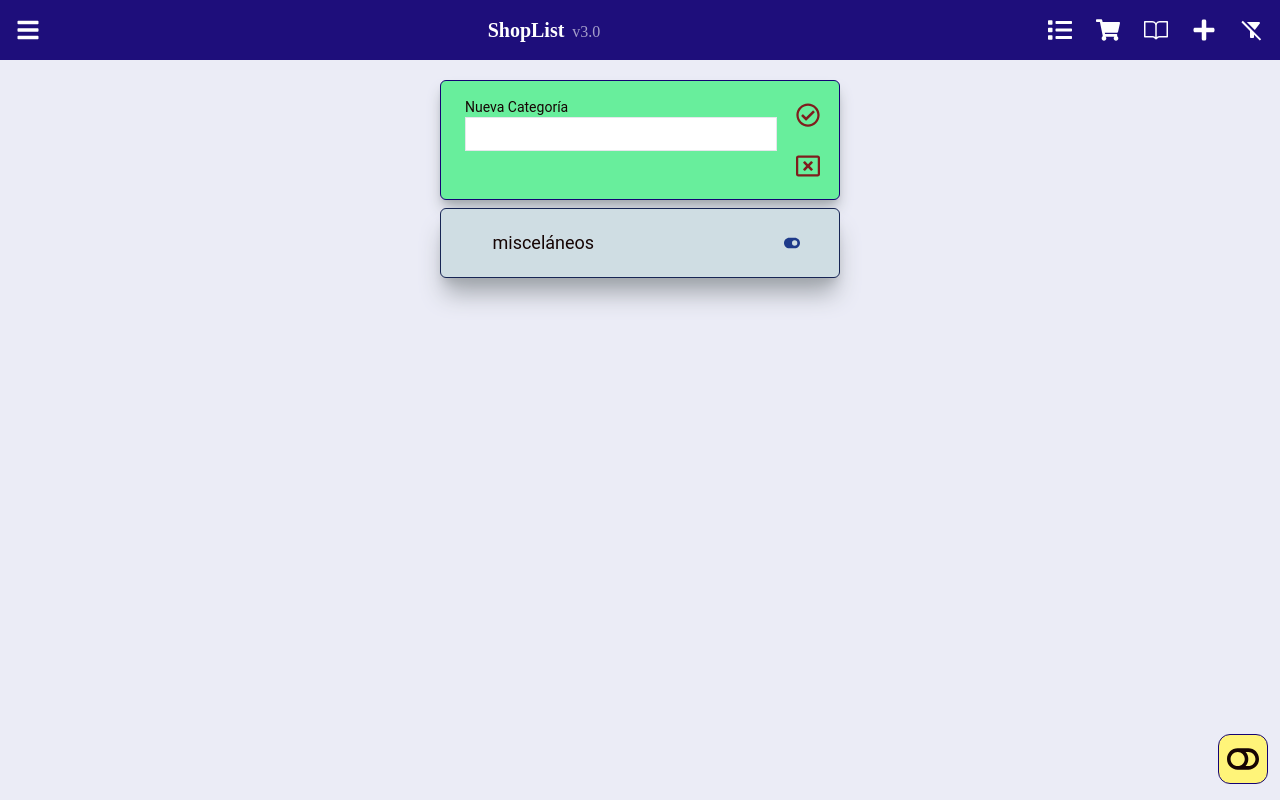
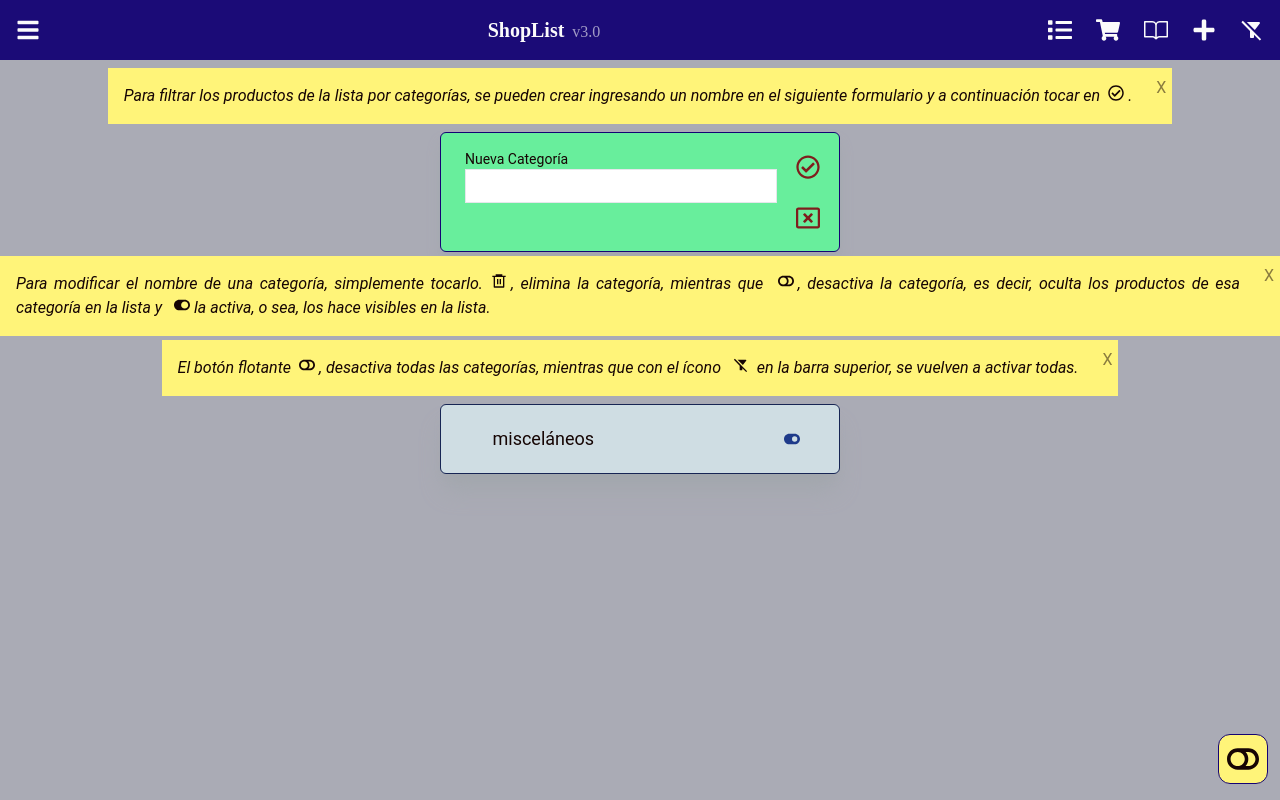
Before and after one commit to elcharlybeto/shoplist2, a Next.js app: page /categories in a window 1280 px wide. Built offline with nearby package versions, Linux system fonts and the light colour scheme.

Commit message:
adding help guides

```diff
--- a/app/add/page.tsx
+++ b/app/add/page.tsx
@@ -36,8 +36,6 @@ const Page = () => {
   const handleSearch = (search: string) => {
     if (search.length >= 0) {
       setSearch(search);
-
-      // setStatus("show");
 
       const newItem = {
         ...itemCard,
--- a/app/categories/page.tsx
+++ b/app/categories/page.tsx
@@ -1,9 +1,10 @@
 "use client";
-import { useState } from "react";
+import { useEffect, useState } from "react";
 import {
   FaRegCheckCircle,
   FaRegWindowClose,
   FaToggleOff,
+  FaToggleOn,
 } from "react-icons/fa";
 import { Category } from "../lib/definitions";
 import { useMyContext } from "../lib/myContext";
@@ -15,12 +16,15 @@ import {
   Toast,
 } from "../lib/utils";
 import CategoryCard from "../ui/category-card";
+import { RiDeleteBin6Line } from "react-icons/ri";
+import { MdFilterAltOff } from "react-icons/md";
 
 const Page = () => {
-  const { categories, setCategories } = useMyContext();
+  const { categories, setCategories, helpActive } = useMyContext();
 
   const [name, setName] = useState("");
   const [nameError, setNameError] = useState(false);
+  const [showHelp, setShowHelp] = useState(helpActive);
 
   const showErrorMsg = (msg: string) => {
     return (
@@ -63,6 +67,10 @@ const Page = () => {
     localStorage.setItem("categories", JSON.stringify(newCategories));
   };
 
+  useEffect(() => {
+    setShowHelp(helpActive);
+  }, [helpActive]);
+
   return (
     <div className="pt-16 pb-4 w-full min-h-screen flex flex-col items-center">
       <button
@@ -72,7 +80,30 @@ const Page = () => {
       >
         <FaToggleOff size={32} />
       </button>
-      <div className="flex w-[400px] shadow-lg mt-4 items-center justify-around py-2 px-4 bg-tertiary rounded-md shadow-shadow-list border border-primary">
+      {showHelp && (
+        <div className="mt-1 bg-secondary flex">
+          <span className="p-4 italic text-justify">
+            Para filtrar los productos de la lista por categorías, se pueden
+            crear ingresando un nombre en el siguiente formulario y a
+            continuación tocar en
+            <FaRegCheckCircle
+              size={16}
+              className="inline ml-2 align-baseline"
+            />
+            <span className="ml-1">.</span>
+          </span>
+          <div className="flex justify-start mr-2">
+            <button
+              className="h-2 w-2 p-2 opacity-50"
+              onClick={() => setShowHelp(false)}
+            >
+              X
+            </button>
+          </div>
+        </div>
+      )}
+
+      <div className="flex w-[400px] shadow-lg mt-2 items-center justify-around py-2 px-4 bg-tertiary rounded-md shadow-shadow-list border border-primary">
         <div className="flex flex-col w-11/12 p-2">
           <label htmlFor="name" className="text-sm">
             Nueva Categoría
@@ -112,6 +143,58 @@ const Page = () => {
         </div>
       </div>
 
+      {showHelp && (
+        <div className="mt-1 bg-secondary flex">
+          <span className="p-4 italic text-justify">
+            Para modificar el nombre de una categoría, simplemente tocarlo.
+            <RiDeleteBin6Line
+              size={16}
+              className="inline ml-2 align-baseline"
+            />
+            <span className="ml-1">, elimina la categoría, mientras que </span>
+            <FaToggleOff size={16} className="inline ml-2 align-baseline" />
+            <span className="ml-1">
+              , desactiva la categoría, es decir, oculta los productos de esa categoría en la lista y{" "}
+            </span>
+            <FaToggleOn size={16} className="inline ml-2 align-baseline" />{" "}
+            <span> la activa, o sea, los hace visibles en la lista. </span>
+          </span>
+          <div className="flex justify-start mr-2">
+            <button
+              className="h-2 w-2 p-2 opacity-50"
+              onClick={() => setShowHelp(false)}
+            >
+              X
+            </button>
+          </div>
+        </div>
+      )}
+
+      {showHelp && (
+        <div className="mt-1 bg-secondary flex">
+          <span className="p-4 italic text-justify">
+            El botón flotante
+            <FaToggleOff size={16} className="inline ml-2 align-baseline" />
+            <span className="ml-1">
+              , desactiva todas las categorías, mientras que con el ícono{" "}
+            </span>
+            <MdFilterAltOff size={16} className="inline ml-2 align-baseline" />
+            <span className="ml-1">
+              {" "}
+              en la barra superior, se vuelven a activar todas.{" "}
+            </span>
+          </span>
+          <div className="flex justify-start mr-2">
+            <button
+              className="h-2 w-2 p-2 opacity-50"
+              onClick={() => setShowHelp(false)}
+            >
+              X
+            </button>
+          </div>
+        </div>
+      )}
+
       <div>
         <ul className="flex flex-col gap-2 p-2 items-center">
           {categories.map((category) => (
--- a/app/lib/myContext.tsx
+++ b/app/lib/myContext.tsx
@@ -10,6 +10,8 @@ interface myContextType {
   setIsOpen: React.Dispatch<React.SetStateAction<boolean>>;
   categories : Category[];
   setCategories : React.Dispatch<React.SetStateAction<Category[]>>;
+  helpActive: boolean;
+  setHelpActive: React.Dispatch<React.SetStateAction<boolean>>;
 }
 
 const myContext = createContext<myContextType | undefined>(undefined);
@@ -30,10 +32,11 @@ export const MyContextProvider = ({
 }>) => {
 
   const [items, setItems] = useState<Item[]>([]);
+  const [categories, setCategories] = useState<Category[]>([]);
 
   const [isOpen, setIsOpen] = useState<boolean>(false);
+  const [helpActive, setHelpActive] = useState<boolean>(true);
 
-  const [categories, setCategories] = useState<Category[]>([]);
 
   useEffect(() => {
     setItems(JSON.parse(localStorage.getItem("items") || "[]"))
@@ -42,7 +45,7 @@ export const MyContextProvider = ({
 
 
   return (
-    <myContext.Provider value={{ items, setItems, isOpen, setIsOpen, categories, setCategories }}>
+    <myContext.Provider value={{ items, setItems, isOpen, setIsOpen, categories, setCategories, helpActive, setHelpActive }}>
       {children}
     </myContext.Provider>
   );
--- a/app/ui/global.css
+++ b/app/ui/global.css
@@ -22,7 +22,7 @@ body {
 @layer base {
   :root {
     --text: #160504;
-    --background: #ebecf6;
+    --background: #aaabb5;
     --primary: #140374;
     --secondary: #fff479;
     --tertiary: #68ee9c;
@@ -42,13 +42,13 @@ body {
   }
   .dark {
     --text: #fbeae9;
-    --background: #3b3c5f;
+    --background: #696f7e;
     --primary: #140374;
     --secondary: #21702d;
     --tertiary: #e01c1cb6;
     --accent: #472b55;
     --border-list: #fff;
-    --bg-list: #696f7e;
+    --bg-list:  #3b3c5f;
     --shadow-list: #5a376c;
     --icon-list: #d0dbeb;
     --hover-icon-list: #5a2407 ;
--- a/app/ui/home.tsx
+++ b/app/ui/home.tsx
@@ -43,18 +43,21 @@ export default function Home() {
         </span>
         <div className="mt-6 w-full">
           <ul className="flex flex-col gap-4">
+
+          <Link href="/categories">
+              <li className=" bg-accent shadow-lg p-2 px-4 text-center flex gap-2 items-center rounded-xl">
+                <LiaHandPointRightSolid size={18} />
+                <span>Creá categorías de productos...</span>
+              </li>
+            </Link>
+
             <Link href="/add">
-              <li className="p-2 px-4 text-center flex items-center gap-2 rounded-xl bg-accent shadow-lg">
+              <li className="p-2 px-4 text-center flex items-center gap-2 rounded-xl bg-tertiary shadow-lg">
                 <LiaHandPointRightSolid size={18} />
                 <span>Agregá un producto <span className="italic text-error-msg font-semibold">nuevo</span> a la lista...</span>
               </li>
             </Link>
-            <Link href="/categories">
-              <li className="bg-tertiary shadow-lg p-2 px-4 text-center flex gap-2 items-center rounded-xl">
-                <LiaHandPointRightSolid size={18} />
-                <span>Creá una categoría de productos...</span>
-              </li>
-            </Link>
+
             {!emptyHistorial && (
               <Link href="/historial">
                 <li className="p-2 px-4 text-center flex items-center gap-2 rounded-xl bg-accent shadow-lg">
--- a/app/ui/navbar.tsx
+++ b/app/ui/navbar.tsx
@@ -19,9 +19,11 @@ import { MdDarkMode } from "react-icons/md";
 import Swal from "sweetalert2";
 import { useMyContext } from "../lib/myContext";
 import { activateAllCategories, countInactiveCategories } from "../lib/utils";
+import { LuHelpCircle } from "react-icons/lu";
+import { BiSolidHide } from "react-icons/bi";
 
 const Navbar = () => {
-  const { items, setItems, isOpen, setIsOpen, categories, setCategories } =
+  const { items, setItems, isOpen, setIsOpen, categories, setCategories, helpActive, setHelpActive } =
     useMyContext();
 
   const [theme, setTheme] = useState<"dark" | "light">("light");
@@ -177,6 +179,11 @@ const Navbar = () => {
     router.replace("/ticket");
   };
 
+  const toggleHelp = ()=>{
+    setHelpActive(!helpActive);
+    setIsOpen(false);
+  }
+
   return (
     <nav className="bg-primary opacity-95 text-white p-4 flex items-center justify-between">
       <div className="flex items-center">
@@ -279,6 +286,22 @@ const Navbar = () => {
               Controlar ticket
               </button>
             </li>
+
+            <li className="p-2">
+              <div className="cursor-pointer flex justify-between">
+                <button onClick={toggleHelp}>{helpActive ? "Ocultar " : "Mostrar "} guías de ayuda</button>
+                {helpActive ?  <BiSolidHide
+                className="cursor-pointer"
+                onClick={toggleHelp}
+                size={24}
+              />:<LuHelpCircle
+              className="cursor-pointer"
+              onClick={toggleHelp}
+              size={24}
+            />}
+              </div>
+            </li>
+
             <li className="p-2">
               <div className="cursor-pointer flex justify-between">
                 <button onClick={toggleTheme}>Cambiar tema</button>
```
Also changed, not shown: 1 other file (tests, documents, lock files or other folders).
